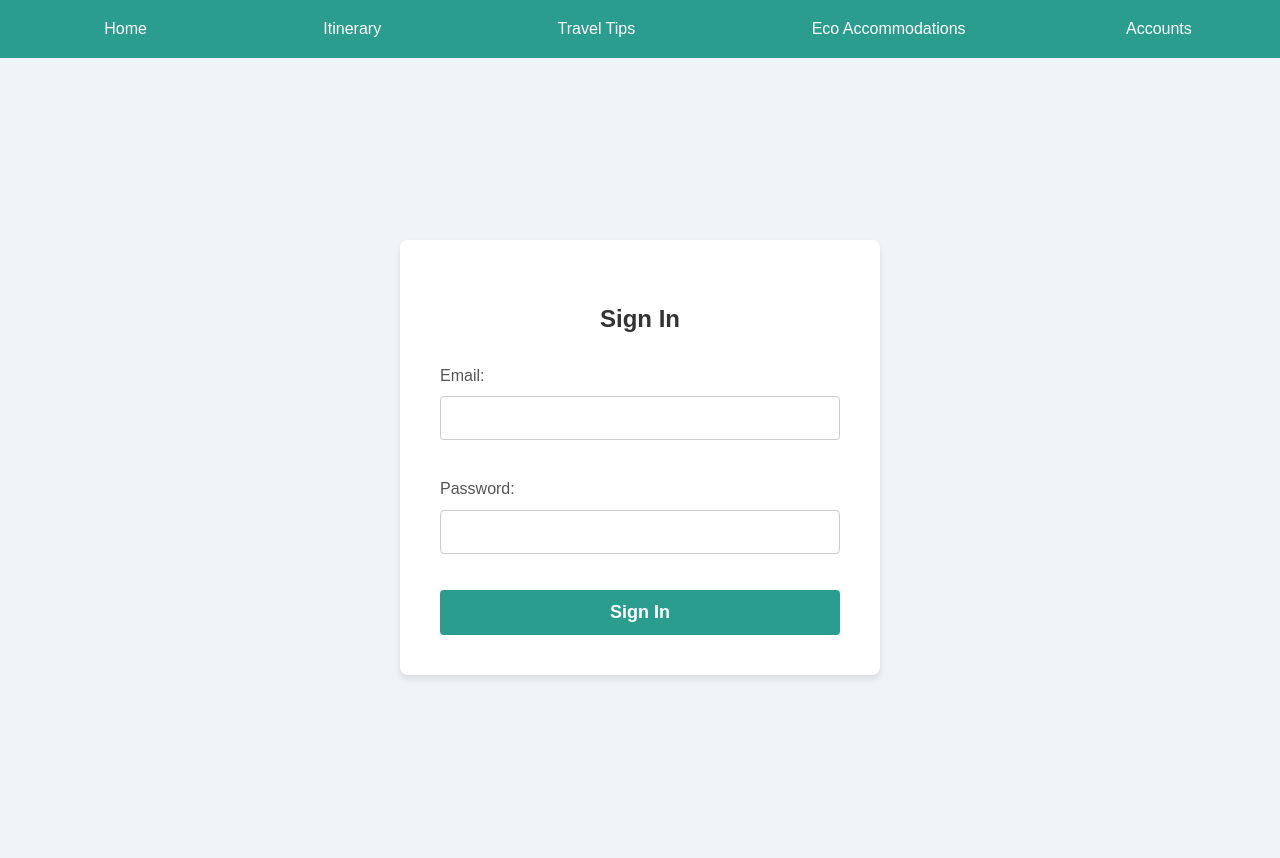
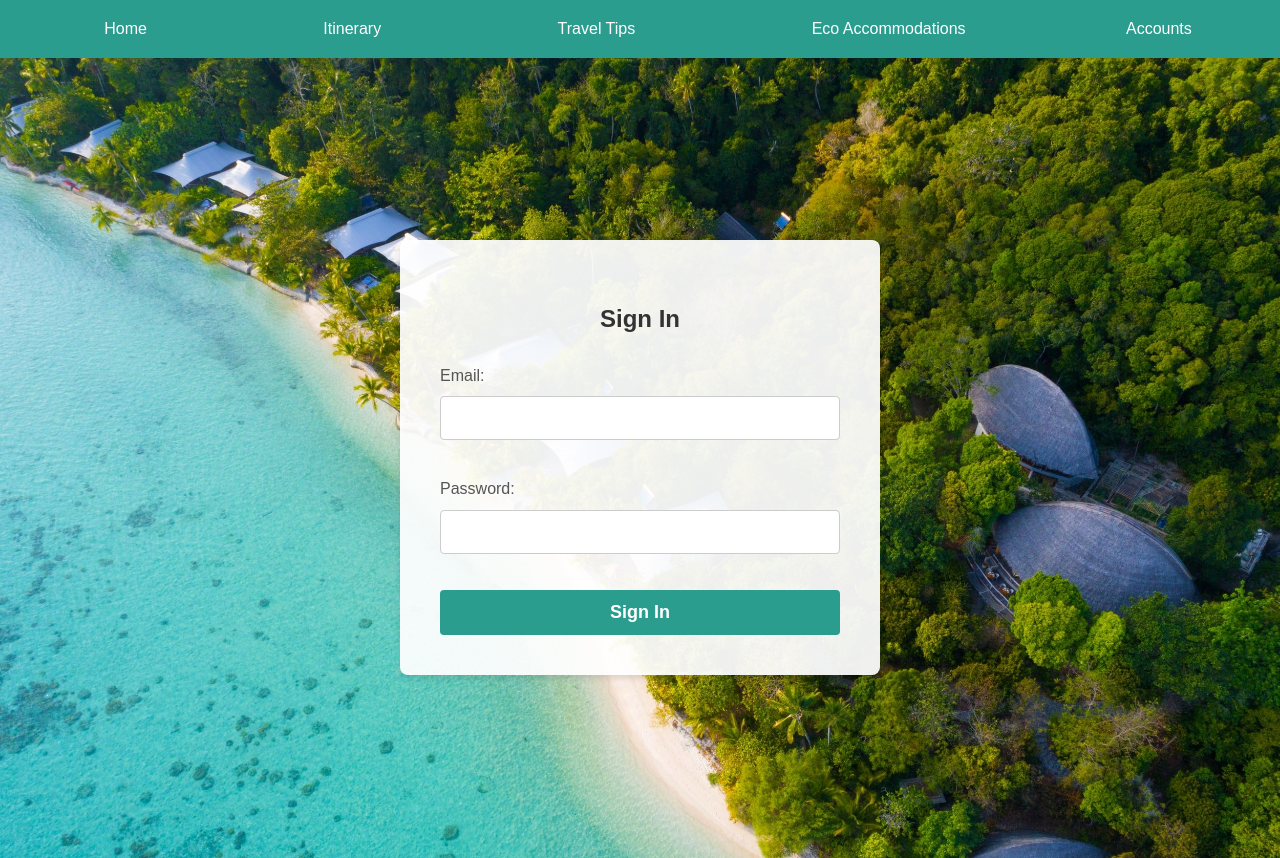
Before and after one commit to mnyhu201/Green-Travel-Planner, a React (Create React App) app in the folder frontend/: page /signin in a window 1280 px wide. Built offline with nearby package versions, Linux system fonts and the light colour scheme.

Commit message:
improve CSS

```diff
--- a/frontend/public/index.html
+++ b/frontend/public/index.html
@@ -2,7 +2,7 @@
 <html lang="en">
   <head>
     <meta charset="utf-8" />
-    <link rel="icon" href="%PUBLIC_URL%/favicon.ico" />
+    <link rel="icon" type="image/png" href="%PUBLIC_URL%/ecoPlanItFavicon.png" />
     <meta name="viewport" content="width=device-width, initial-scale=1" />
     <meta name="theme-color" content="#000000" />
     <meta
@@ -24,7 +24,7 @@
       work correctly both with client-side routing and a non-root public URL.
       Learn how to configure a non-root public URL by running `npm run build`.
     -->
-    <title>React App</title>
+    <title>Eco Plan-it</title>
   </head>
   <body>
     <noscript>You need to enable JavaScript to run this app.</noscript>
--- a/frontend/src/components/Navbar.css
+++ b/frontend/src/components/Navbar.css
@@ -62,7 +62,7 @@ a:hover {
 }
 
 .dropdown-menu li a:hover {
-  background-color: #f0f0f0;
+  text-decoration: underline;
 }
 
 /* Prevent dropdown from going off the screen */
--- a/frontend/src/pages/RegisterPage.css
+++ b/frontend/src/pages/RegisterPage.css
@@ -5,11 +5,12 @@
     align-items: center;
     justify-content: center;
     min-height: 100vh;
-    background-color: #f0f4f8;
+    background-image: url('../assets/unsplash-image-PBSOfRrIdK8.jpg');
+    background-size: cover;
   }
 
   .register-container {
-    background-color: #ffffff;
+    background-color: #ffffffed;
     padding: 40px;
     border-radius: 8px;
     box-shadow: 0 4px 6px rgba(0, 0, 0, 0.1);
--- a/frontend/src/pages/SignInPage.css
+++ b/frontend/src/pages/SignInPage.css
@@ -5,11 +5,12 @@
     align-items: center;
     justify-content: center;
     min-height: 100vh;
-    background-color: #f0f4f8;
+    background-image: url('../assets/unsplash-image-PBSOfRrIdK8.jpg');
+    background-size: cover;
 }
 
 .signin-container {
-    background-color: #ffffff;
+    background-color: #ffffffed;
     padding: 40px;
     border-radius: 8px;
     box-shadow: 0 4px 6px rgba(0, 0, 0, 0.1);
```
Also changed, not shown: frontend/public/ecoPlanItFavicon.png (added), frontend/src/assets/unsplash-image-PBSOfRrIdK8.jpg (added).
